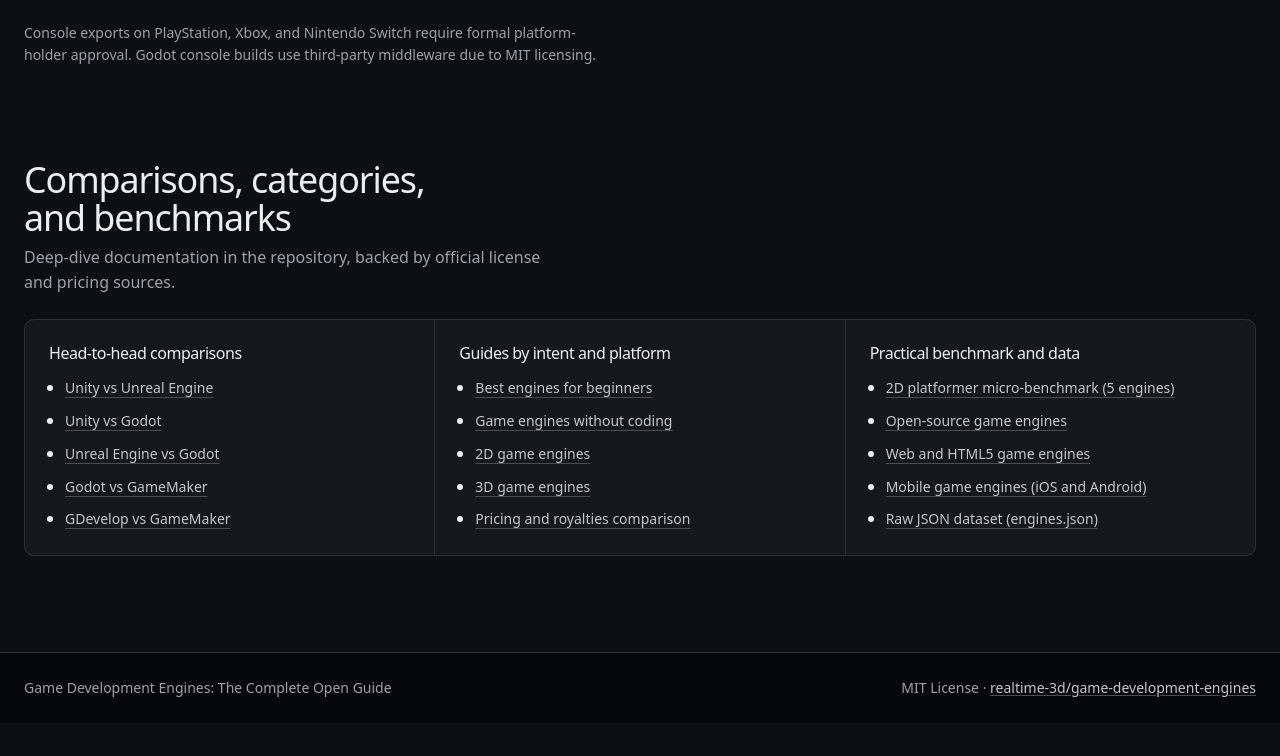
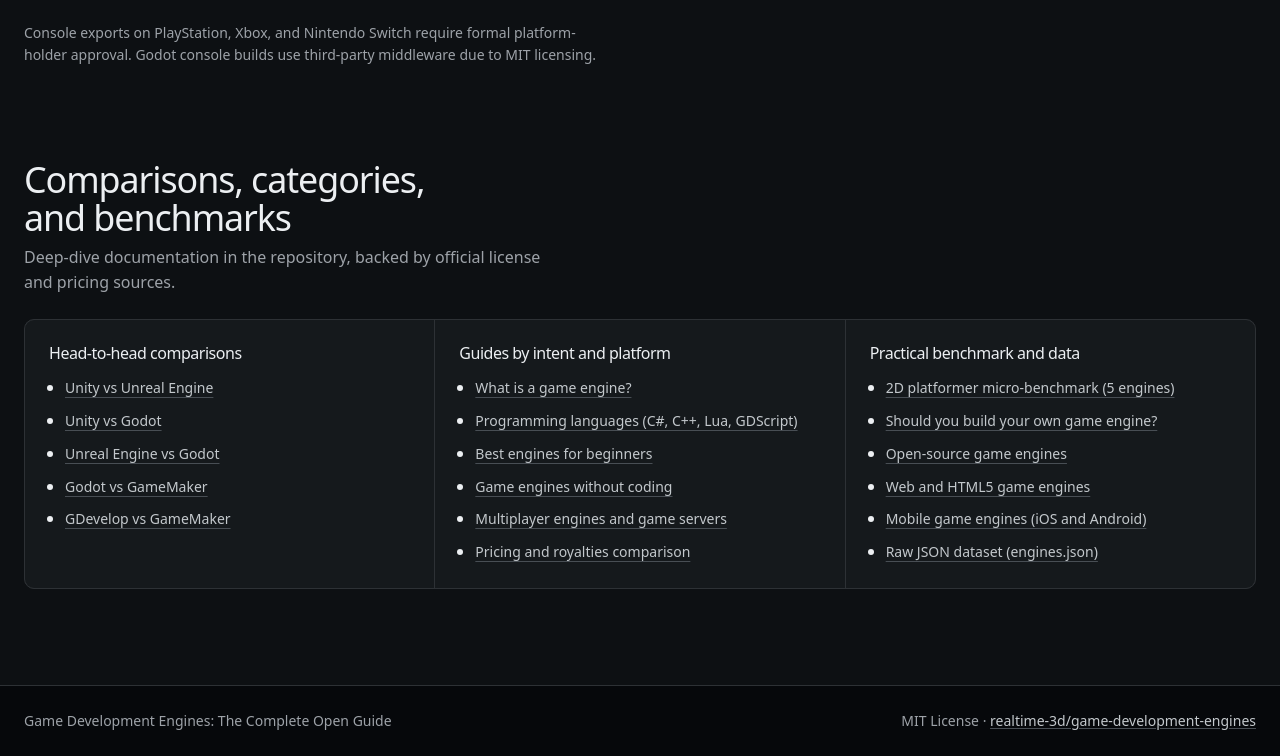
Before and after one commit to realtime-3d/game-development-engines, a plain HTML site: page docs/index.html in a window 1280 px wide. Shown: the part 5925-6681 px from the top of the page. Before the commit the page ends 6648 px from the top, so only its background shows below. Drawn offline with Linux system fonts and the light colour scheme; a web font is replaced by a local one.

Commit message:
Expand guides from Semrush keyword strategy (languages, multiplayer, architecture, specs)

```diff
--- a/docs/index.html
+++ b/docs/index.html
@@ -181,10 +181,11 @@
           <div class="guide-panel">
             <h3>Guides by intent and platform</h3>
             <ul class="guide-list">
+              <li><a href="https://github.com/realtime-3d/game-development-engines/blob/main/categories/what-is-a-game-engine.md" target="_blank" rel="noopener">What is a game engine?</a></li>
+              <li><a href="https://github.com/realtime-3d/game-development-engines/blob/main/categories/programming-languages.md" target="_blank" rel="noopener">Programming languages (C#, C++, Lua, GDScript)</a></li>
               <li><a href="https://github.com/realtime-3d/game-development-engines/blob/main/categories/beginners.md" target="_blank" rel="noopener">Best engines for beginners</a></li>
               <li><a href="https://github.com/realtime-3d/game-development-engines/blob/main/categories/no-code.md" target="_blank" rel="noopener">Game engines without coding</a></li>
-              <li><a href="https://github.com/realtime-3d/game-development-engines/blob/main/categories/2d-game-engines.md" target="_blank" rel="noopener">2D game engines</a></li>
-              <li><a href="https://github.com/realtime-3d/game-development-engines/blob/main/categories/3d-game-engines.md" target="_blank" rel="noopener">3D game engines</a></li>
+              <li><a href="https://github.com/realtime-3d/game-development-engines/blob/main/categories/multiplayer-game-engines.md" target="_blank" rel="noopener">Multiplayer engines and game servers</a></li>
               <li><a href="https://github.com/realtime-3d/game-development-engines/blob/main/categories/pricing-and-royalties.md" target="_blank" rel="noopener">Pricing and royalties comparison</a></li>
             </ul>
           </div>
@@ -193,6 +194,7 @@
             <h3>Practical benchmark and data</h3>
             <ul class="guide-list">
               <li><a href="https://github.com/realtime-3d/game-development-engines/blob/main/benchmarks/2d-platformer-prototype.md" target="_blank" rel="noopener">2D platformer micro-benchmark (5 engines)</a></li>
+              <li><a href="https://github.com/realtime-3d/game-development-engines/blob/main/categories/build-your-own-game-engine.md" target="_blank" rel="noopener">Should you build your own game engine?</a></li>
               <li><a href="https://github.com/realtime-3d/game-development-engines/blob/main/categories/open-source-game-engines.md" target="_blank" rel="noopener">Open-source game engines</a></li>
               <li><a href="https://github.com/realtime-3d/game-development-engines/blob/main/categories/web-html5-game-engines.md" target="_blank" rel="noopener">Web and HTML5 game engines</a></li>
               <li><a href="https://github.com/realtime-3d/game-development-engines/blob/main/categories/mobile-game-engines.md" target="_blank" rel="noopener">Mobile game engines (iOS and Android)</a></li>
```
Also changed, not shown: 7 other files.
